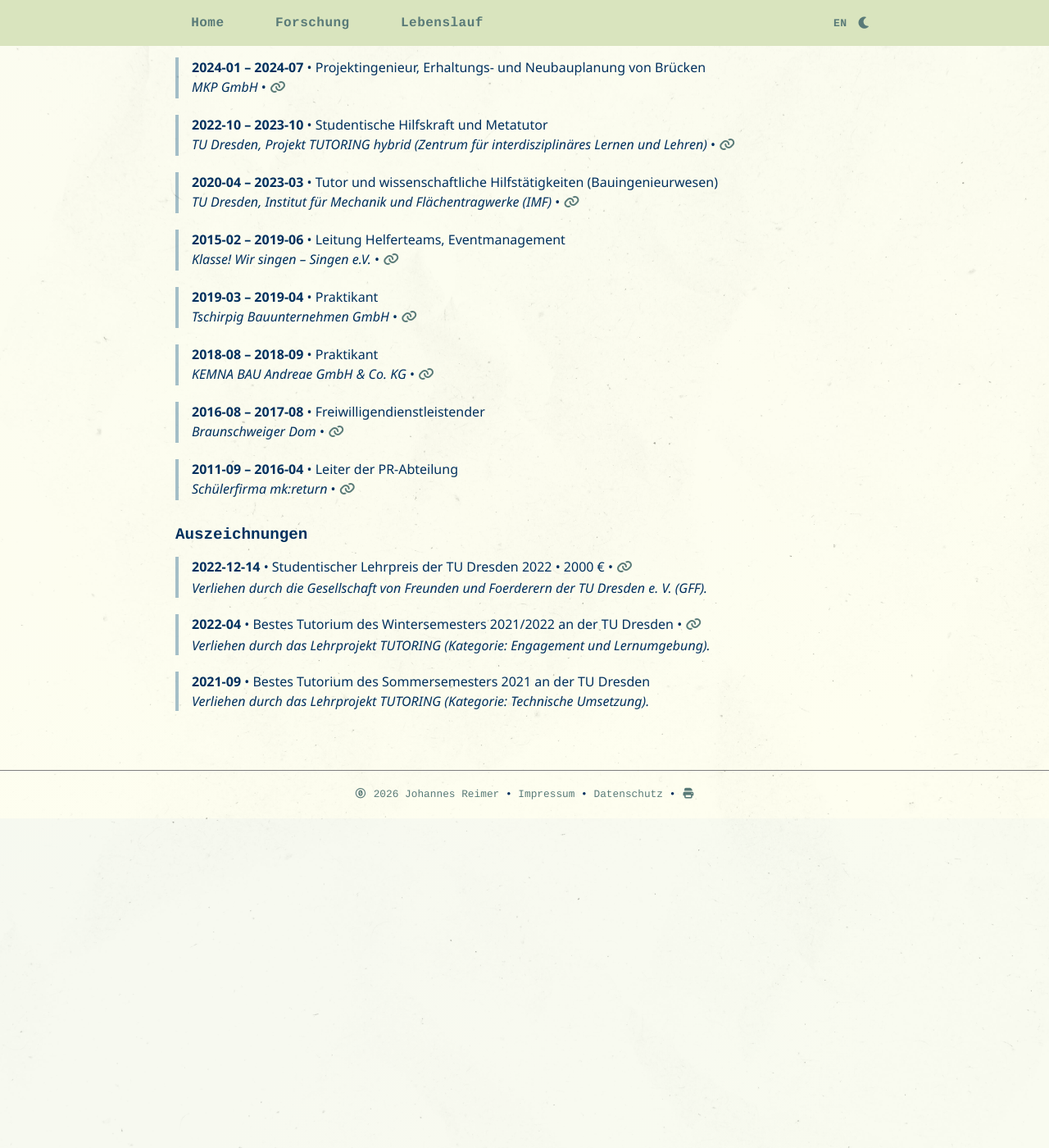
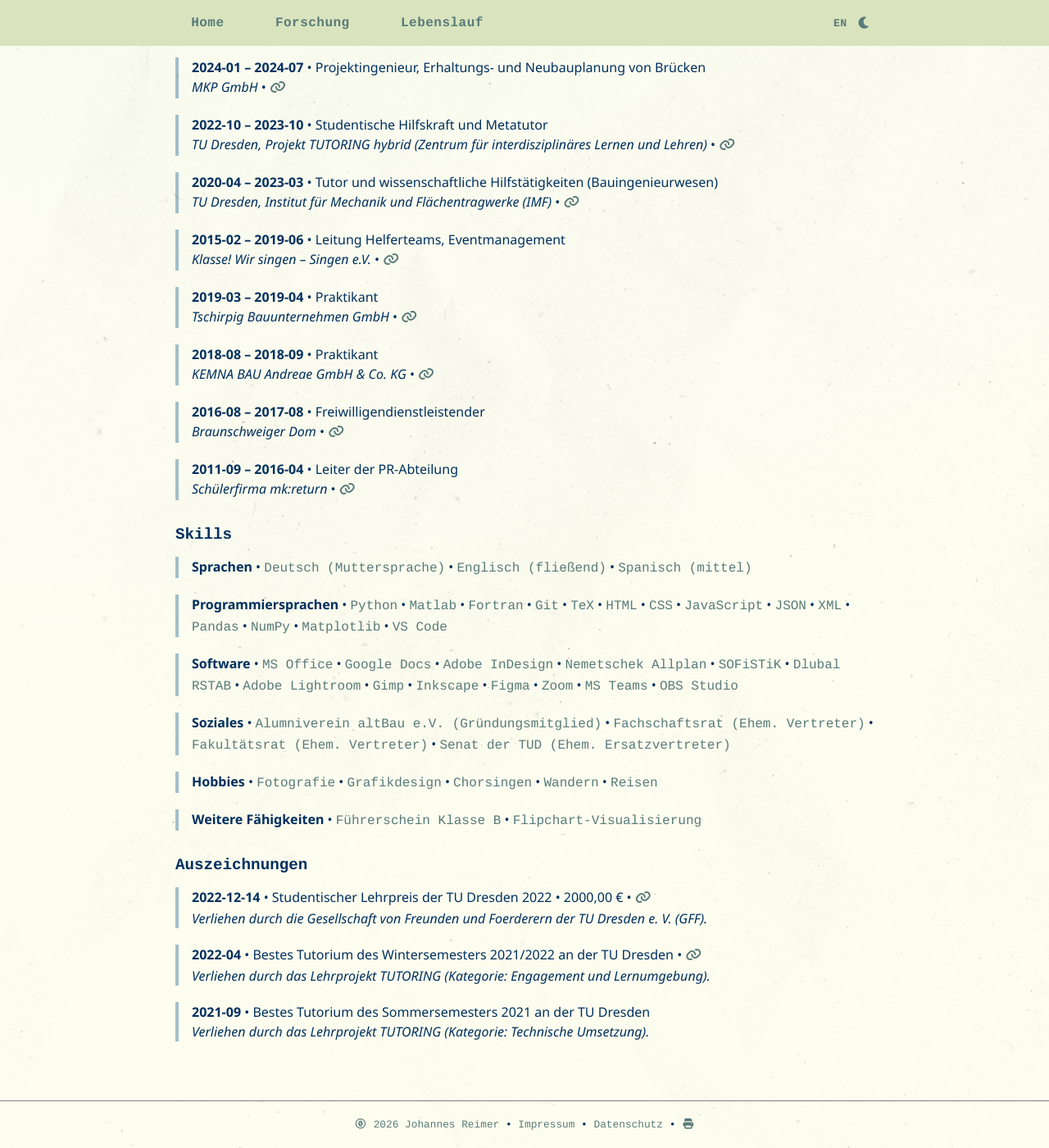
Before and after one commit to JohannesReimer/johannesreimer.github.io, a Jekyll site: the page built from index.md, in a window 1280 px wide and 1400 px high, scrolled down 2066 px. Shown: the whole window at 82% size. Built offline with Jekyll 4.4.1, drawn with Linux system fonts in a browser that asks for light colours; nearby versions of some CDN libraries; a style sheet for code colours, icons or effects is not loaded; before the commit the page ends 3064 px from its top, so only the background shows below that.

Commit message:
Added skills section in cv.html

```diff
--- a/_data/dictionary.yml
+++ b/_data/dictionary.yml
@@ -45,8 +45,11 @@ de:
   languages: "Sprachen"
   code: "Programmiersprachen"
   software: "Software"
-  drivingLicense: "Führerschein"
+  socialSkills: "Soziales"
+  hobbySkills: "Hobbies"
+  otherSkills: "Weitere Fähigkeiten"
   drivingLicenseName: "Führerschein Klasse B"
+  flipchartVisualisation: "Flipchart-Visualisierung"
   delimitAnd: " und "
   #
   pageNotFound: "Seite nicht gefunden"
@@ -54,12 +57,13 @@ de:
   pageNotFoundAction1: "Geh einfach zurück zur"
   pageNotFoundAction2: "oder kontaktiere mich via"
     #
-  skillsGermanNative: "deutsch (Muttersprache)"
-  skillsEnglishFluent: "englisch (fließend)"
-  skillsSpanishIntermediate: "spanisch (mittel)"
-  skillsStudentsCouncil: "Ehem. Vertreter im Fachschaftsrat"
-  skillsFacultyCouncil: "Ehem. Vertreter im Fakultätsrat"
-  skillsUniversitySenate: "Ehem. Ersatzvertreter im Senat und Erweiterten Senat"
+  skillsGermanNative: "Deutsch (Muttersprache)"
+  skillsEnglishFluent: "Englisch (fließend)"
+  skillsSpanishIntermediate: "Spanisch (mittel)"
+  skillsAltBau: "Alumniverein altBau e.V. (Gründungsmitglied)"
+  skillsStudentsCouncil: "Fachschaftsrat (Ehem. Vertreter)"
+  skillsFacultyCouncil: "Fakultätsrat (Ehem. Vertreter)"
+  skillsUniversitySenate: "Senat der TUD (Ehem. Ersatzvertreter)"
   #
   hobbiesPhotography: "Fotografie"
   hobbiesGraphicDesign: "Grafikdesign"
@@ -141,8 +145,11 @@ en:
   languages: "Languages"
   code: "Programming"
   software: "Software"
-  drivingLicense: "Driving license"
+  socialSkills: "Social"
+  hobbySkills: "Hobbies"
+  otherSkills: "Other Skills"
   drivingLicenseName: "German driving license class B"
+  flipchartVisualisation: "Flipchart visualisation"
   delimitAnd: ", and "
   #
   pageNotFound: "Page not found"
@@ -154,9 +161,10 @@ en:
   skillsEnglishFluent: "English (fluent)"
   skillsSpanishIntermediate: "Spanish (intermediate)"
   spanishIntermediate: "Spanish (intermediate)"
-  skillsStudentsCouncil: "Former member of the Student Council"
-  skillsFacultyCouncil: "Former member of the Faculty Council"
-  skillsUniversitySenate: "Former deputy member of the Senate and Extended Senate"
+  skillsAltBau: "Alumni association altBau e.V. (founding member)"
+  skillsStudentsCouncil: "Student Council (former member)"
+  skillsFacultyCouncil: "Faculty Council (former member)"
+  skillsUniversitySenate: "TUD Senate (former deputy member)"
   #
   hobbiesPhotography: "Photography"
   hobbiesGraphicDesign: "Graphic design"
--- /dev/null
+++ b/_data/skills.yaml
@@ -0,0 +1,111 @@
+- name:
+    i18n: languages
+  items:
+    - name:
+        i18n: skillsGermanNative
+    - name:
+        i18n: skillsEnglishFluent
+    - name:
+        i18n: skillsSpanishIntermediate
+- name:
+    i18n: code
+  items:
+    - name: Python
+      url: https://python.org
+    - name: Matlab
+      url: https://mathworks.com/products/matlab.html
+    - name: Fortran
+      url: https://fortran-lang.org
+    - name: Git
+      url: https://git-scm.com
+    - name: TeX
+      url: https://tug.org
+    - name: HTML
+      url: https://w3.org/html
+    - name: CSS
+      url: https://w3.org/Style/CSS
+    - name: JavaScript
+      url: https://ecma-international.org/publications-and-standards/standards/ecma-262
+    - name: JSON
+      url: https://json.org
+    - name: XML
+      url: https://w3.org/standards/xml
+    - name: Pandas
+      url: https://pandas.pydata.org
+    - name: NumPy
+      url: https://numpy.org
+    - name: Matplotlib
+      url: https://matplotlib.org
+    - name: VS Code
+      url: https://code.visualstudio.com
+- name:
+    i18n: software
+  items:
+    - name: MS Office
+      url: https://www.microsoft.com/en-us/microsoft-365
+    - name: Google Docs
+      url: https://docs.google.com
+    - name: Adobe InDesign
+      url: https://www.adobe.com/products/indesign.html
+    - name: Nemetschek Allplan
+      url: https://www.allplan.com/
+    - name: SOFiSTiK
+      url: https://www.sofistik.com
+    - name: Dlubal RSTAB
+      url: https://www.dlubal.com/en/products/rstab
+    - name: Adobe Lightroom
+      url: https://www.adobe.com/products/photoshop-lightroom.html
+    - name: Gimp
+      url: https://www.gimp.org
+    - name: Inkscape
+      url: https://inkscape.org
+    - name: Figma
+      url: https://figma.com
+    - name: Zoom
+      url: https://zoom.us
+    - name: MS Teams
+      url: https://www.microsoft.com/en-us/microsoft-teams
+    - name: OBS Studio
+      url: https://obsproject.com
+- name:
+    i18n: socialSkills
+  items:
+    - name:
+        i18n: skillsAltBau
+      url: https://altbau-tud.de
+    - name:
+        i18n: skillsStudentsCouncil
+      url: https://tu-dresden.de/bu/bauingenieurwesen/fsr
+    - name:
+        i18n: skillsFacultyCouncil
+      url: https://tu-dresden.de/bu/bauingenieurwesen/die_fakultaet/gremien-und-beauftragte
+    - name:
+        i18n: skillsUniversitySenate
+      url: https://tu-dresden.de/tu-dresden/organisation/gremien-und-beauftragte/senat-senatskommissionen
+- name:
+    i18n: hobbySkills
+  items:
+    - name:
+        i18n: hobbiesPhotography
+      url: https://www.instagram.com/johannes_foto
+    - name:
+        i18n: hobbiesGraphicDesign
+    - name:
+        i18n: hobbiesChoir
+      url: https://cantabile-dresden.de
+    - name:
+        i18n: hobbiesHiking
+    - name:
+        i18n: hobbiesTraveling
+- name:
+    i18n: otherSkills
+  items:
+    - name:
+        i18n: drivingLicenseName
+    - name:
+        i18n: flipchartVisualisation
+# - name:
+#     i18n: serviceReviewer
+#   items:
+#     - name: NAME_JOURNAL_OR_CONFERENCE
+#       url: URL_JOURNAL_OR_CONFERENCE
--- a/_includes/sections/cv.html
+++ b/_includes/sections/cv.html
@@ -4,6 +4,7 @@
 {% assign experience_entries = site.data.experience %}
 {% assign education_entries = site.data.education %}
 {% assign awards_entries = site.data.awards | sort: "date" | reverse %}
+{% assign skills_entries = site.data.skills %}
 
 {% for lang in cv_languages %}
   <div class="section" data-i18n-lang="{{ lang }}" {% unless lang == "de" %}hidden{% endunless %}>
@@ -165,6 +166,40 @@
       <p>{% if lang == "de" %}Keine Einträge zur Berufserfahrung gefunden.{% else %}No experience entries found.{% endif %}</p>
     {% endif %}
 
+    <h2>{% if lang == "de" %}Skills{% else %}Skills{% endif %}</h2>
+
+    {% if skills_entries and skills_entries.size > 0 %}
+      {% for skill_category in skills_entries %}
+        {% assign category_label = skill_category.name %}
+        {% if skill_category.name.i18n %}
+          {% assign category_label = site.data.dictionary[lang][skill_category.name.i18n] | default: skill_category.name.i18n %}
+        {% endif %}
+
+        <div class="pub-entry">
+          <p>
+            <strong>{{ category_label }}</strong>
+            {% if skill_category.items and skill_category.items.size > 0 %}
+              {% for skill_item in skill_category.items %}
+                {% assign item_label = skill_item.name %}
+                {% if skill_item.name.i18n %}
+                  {% assign item_label = site.data.dictionary[lang][skill_item.name.i18n] | default: skill_item.name.i18n %}
+                {% endif %}
+
+                •
+                {% if skill_item.url %}
+                  <a class="skill-item" href="{{ skill_item.url }}" target="_blank" rel="noopener noreferrer">{{ item_label }}</a>
+                {% else %}
+                  <span class="skill-item">{{ item_label }}</span>
+                {% endif %}
+              {% endfor %}
+            {% endif %}
+          </p>
+        </div>
+      {% endfor %}
+    {% else %}
+      <p>{% if lang == "de" %}Keine Skills gefunden.{% else %}No skills found.{% endif %}</p>
+    {% endif %}
+
     <h2 data-i18n="awards">{{ site.data.dictionary.de.awards }}</h2>
 
     {% if awards_entries and awards_entries.size > 0 %}
@@ -173,10 +208,22 @@
           <p>
             <strong>{{ award.date }}</strong> • {{ award.title[lang] }}
             {% if award.value and award.value.sum and award.value.unit %}
+              {% assign award_sum_number = award.value.sum | plus: 0 %}
+              {% assign award_sum_fixed = award_sum_number | times: 100 | round | divided_by: 100.0 %}
+              {% assign award_sum_parts = award_sum_fixed | append: '' | split: '.' %}
+              {% assign award_sum_integer = award_sum_parts[0] %}
+              {% assign award_sum_fraction = award_sum_parts[1] | default: '00' %}
+              {% if award_sum_fraction.size == 0 %}
+                {% assign award_sum_fraction = '00' %}
+              {% elsif award_sum_fraction.size == 1 %}
+                {% assign award_sum_fraction = award_sum_fraction | append: '0' %}
+              {% endif %}
+              {% assign award_sum_localized = award_sum_integer | append: '.' | append: award_sum_fraction %}
               {% if lang == "de" %}
-                • {{ award.value.sum }} {{ award.value.unit }}
+                {% assign award_sum_localized = award_sum_integer | append: ',' | append: award_sum_fraction %}
+                • {{ award_sum_localized }} {{ award.value.unit }}
               {% else %}
-                • {{ award.value.unit }} {{ award.value.sum }}
+                • {{ award.value.unit }} {{ award_sum_localized }}
               {% endif %}
             {% endif %}
 
--- a/css/style.css
+++ b/css/style.css
@@ -334,6 +334,11 @@ p {
   margin-bottom: 0.75rem;
 }
 
+.skill-item {
+  font-family: var(--font-hyperlink);
+  color: var(--link-color);
+}
+
 /* =============================================
    Text lists
    ============================================= */
```
